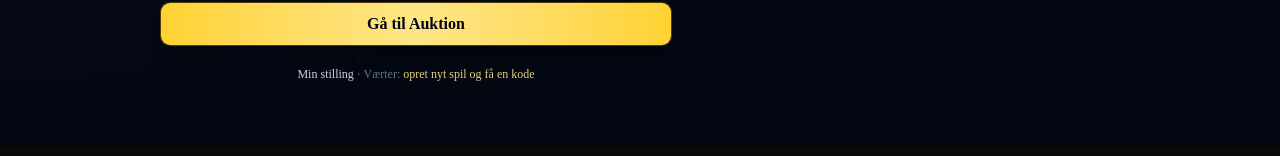
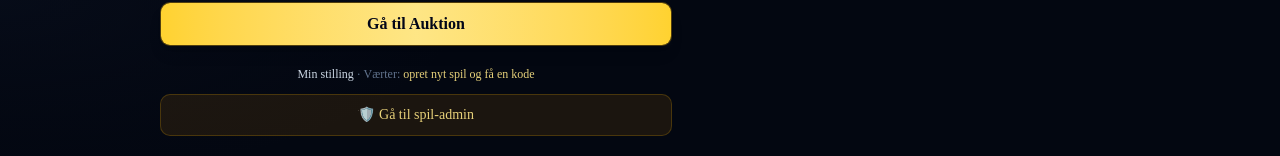
Before and after one commit to madstanderup/cl-auktion, a Next.js app: page / in a window 1280 px wide. Shown: the part 796-952 px from the top of the page. Built offline with nearby package versions, Linux system fonts and the light colour scheme; no server answers.

Commit message:
feat: add game admin shortcut button on homepage
Co-Authored-By: Claude Sonnet 4.6 <noreply@anthropic.com>

```diff
--- a/src/app/page.tsx
+++ b/src/app/page.tsx
@@ -428,6 +428,15 @@ export default function Home() {
                 </Link>
               </p>
 
+              <Link
+                href="/auction/admin"
+                className={cn(
+                  "flex items-center justify-center gap-2 rounded-lg border border-amber-400/20 bg-amber-500/10 px-4 py-2.5 text-sm font-medium text-amber-200/90 transition-colors hover:bg-amber-500/20",
+                )}
+              >
+                🛡️ Gå til spil-admin
+              </Link>
+
               {userEmail && (
                 <div className="mt-4 flex items-center justify-between rounded-lg border border-white/[0.06] bg-white/[0.03] px-3 py-2">
                   <span className="text-xs text-slate-500 truncate">{userEmail}</span>
```
